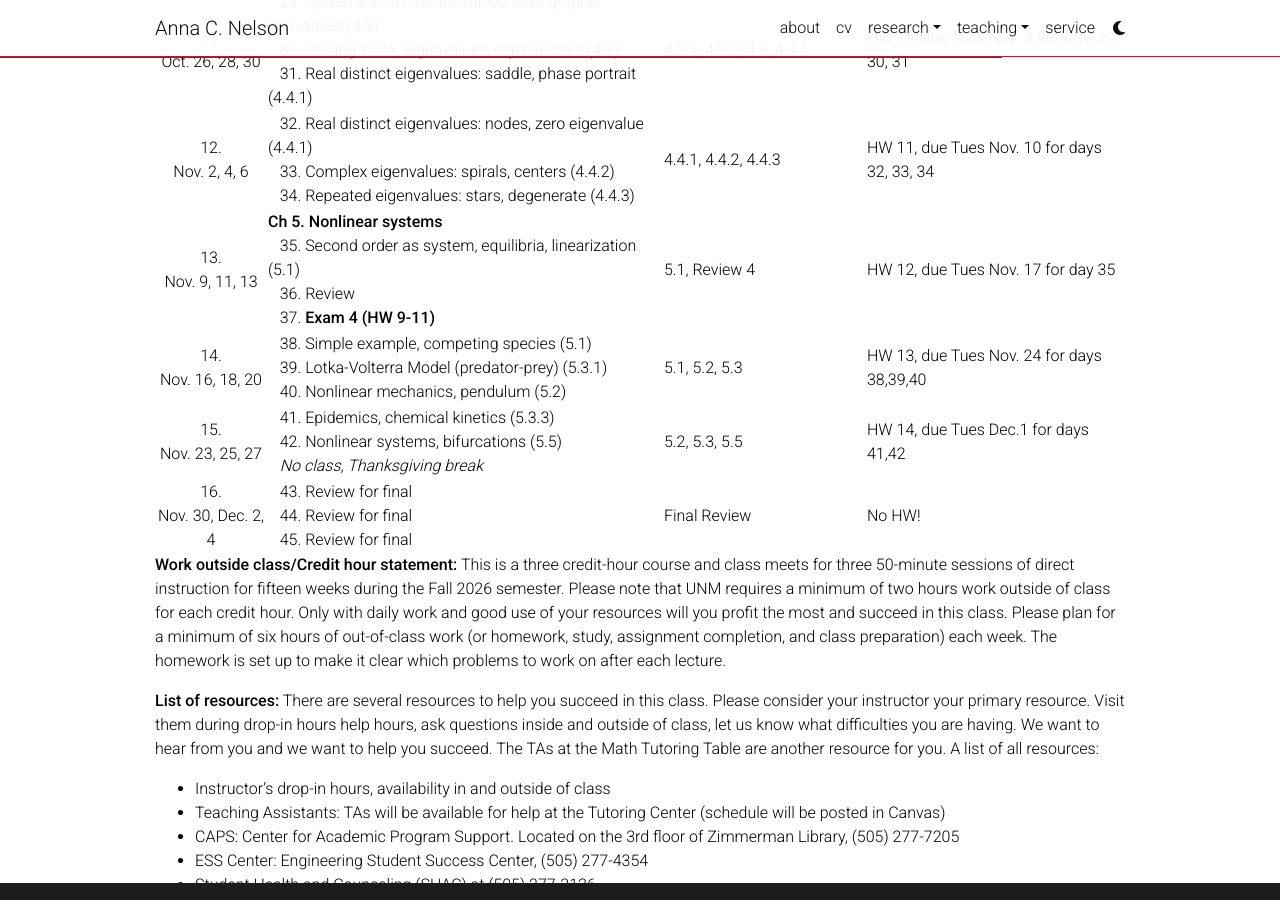
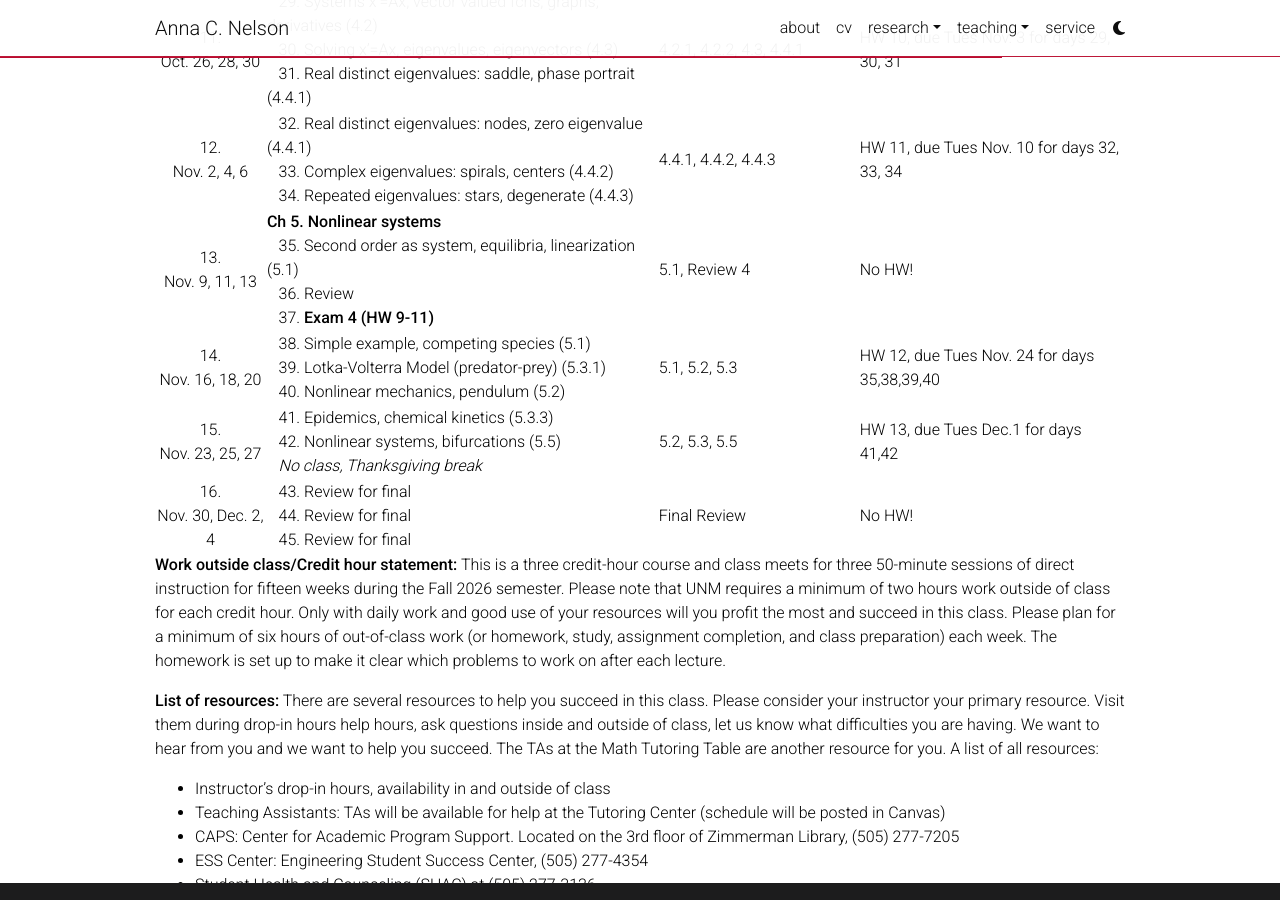
Before and after one commit to annacnelson/annacnelson.github.io, a Jekyll site: the page built from _pages/math316.md, in a window 1280 px wide and 900 px high, scrolled down 3825 px. Built offline with Jekyll 4.4.1, drawn with Linux system fonts in a browser that asks for light colours; comment, search, counter and statistics services are not loaded; a style sheet for code colours, icons or effects is not loaded.

Commit message:
Update math316.md

```diff
--- a/_pages/math316.md
+++ b/_pages/math316.md
@@ -97,9 +97,9 @@
 | 10. <br> Oct. 19, 21, 23 |  **Ch 4. Linear Systems x'=Ax**<br> &nbsp;&nbsp; 26. Solving Ax=b, matrices, inverses, determinants (4.1)  <br> &nbsp;&nbsp; 27. Review  <br> &nbsp;&nbsp; 28. **Exam 3 (HW 7-8)** |4.1, Review 3| HW 9, due Tues Oct. 27 for day 26|
 | 11. <br> Oct. 26, 28, 30 |  &nbsp;&nbsp; 29. Systems x'=Ax, vector valued fcns, graphs, derivatives (4.2)  <br> &nbsp;&nbsp; 30. Solving x'=Ax, eigenvalues, eigenvectors (4.3)<br> &nbsp;&nbsp; 31. Real distinct eigenvalues: saddle, phase portrait (4.4.1) |4.2.1, 4.2.2, 4.3, 4.4.1| HW 10, due Tues Nov. 3 for days 29, 30, 31|
 | 12. <br> Nov. 2, 4, 6 |  &nbsp;&nbsp; 32.  Real distinct eigenvalues: nodes, zero eigenvalue (4.4.1)    <br> &nbsp;&nbsp; 33.  Complex eigenvalues: spirals, centers (4.4.2) <br> &nbsp;&nbsp; 34. Repeated eigenvalues: stars, degenerate (4.4.3) |4.4.1, 4.4.2, 4.4.3| HW 11, due Tues Nov. 10 for days 32, 33, 34|
-| 13. <br> Nov. 9, 11, 13 |  **Ch 5. Nonlinear systems** <br> &nbsp;&nbsp; 35. Second order as system, equilibria, linearization (5.1)  <br> &nbsp;&nbsp; 36. Review <br> &nbsp;&nbsp; 37. **Exam 4 (HW 9-11)** |5.1, Review 4 | HW 12, due Tues Nov. 17 for day 35|
-| 14. <br> Nov. 16, 18, 20 |   &nbsp;&nbsp; 38. Simple example, competing species (5.1) <br> &nbsp;&nbsp; 39. Lotka-Volterra Model (predator-prey) (5.3.1)<br> &nbsp;&nbsp; 40.  Nonlinear mechanics, pendulum (5.2)  | 5.1, 5.2, 5.3 |  HW 13, due Tues Nov. 24 for days 38,39,40|
-| 15. <br> Nov. 23, 25, 27 |  &nbsp;&nbsp; 41. Epidemics, chemical kinetics (5.3.3) <br> &nbsp;&nbsp; 42. Nonlinear systems, bifurcations (5.5) <br> &nbsp;&nbsp;  *No class, Thanksgiving break*| 5.2, 5.3, 5.5 | HW 14, due Tues Dec.1 for days 41,42|
+| 13. <br> Nov. 9, 11, 13 |  **Ch 5. Nonlinear systems** <br> &nbsp;&nbsp; 35. Second order as system, equilibria, linearization (5.1)  <br> &nbsp;&nbsp; 36. Review <br> &nbsp;&nbsp; 37. **Exam 4 (HW 9-11)** |5.1, Review 4 | No HW!|
+| 14. <br> Nov. 16, 18, 20 |   &nbsp;&nbsp; 38. Simple example, competing species (5.1) <br> &nbsp;&nbsp; 39. Lotka-Volterra Model (predator-prey) (5.3.1)<br> &nbsp;&nbsp; 40.  Nonlinear mechanics, pendulum (5.2)  | 5.1, 5.2, 5.3 |  HW 12, due Tues Nov. 24 for days 35,38,39,40|
+| 15. <br> Nov. 23, 25, 27 |  &nbsp;&nbsp; 41. Epidemics, chemical kinetics (5.3.3) <br> &nbsp;&nbsp; 42. Nonlinear systems, bifurcations (5.5) <br> &nbsp;&nbsp;  *No class, Thanksgiving break*| 5.2, 5.3, 5.5 | HW 13, due Tues Dec.1 for days 41,42|
 | 16. <br> Nov. 30, Dec. 2, 4 |  &nbsp;&nbsp; 43. Review for final <br> &nbsp;&nbsp; 44. Review for final <br> &nbsp;&nbsp; 45. Review for final| Final Review| No HW!|
 
 **Work outside class/Credit hour statement:** This is a three credit-hour course and class meets for three 50-minute sessions of direct instruction for fifteen weeks during the Fall 2026 semester.  Please note that UNM requires a minimum of two hours work outside of class for each credit hour. Only with daily work and good use of your resources will you profit the most and succeed in this class. Please plan for a minimum of six hours of out-of-class work (or homework, study, assignment completion, and class preparation) each week. The homework is set up to make it clear which problems to work on after each lecture.
```
